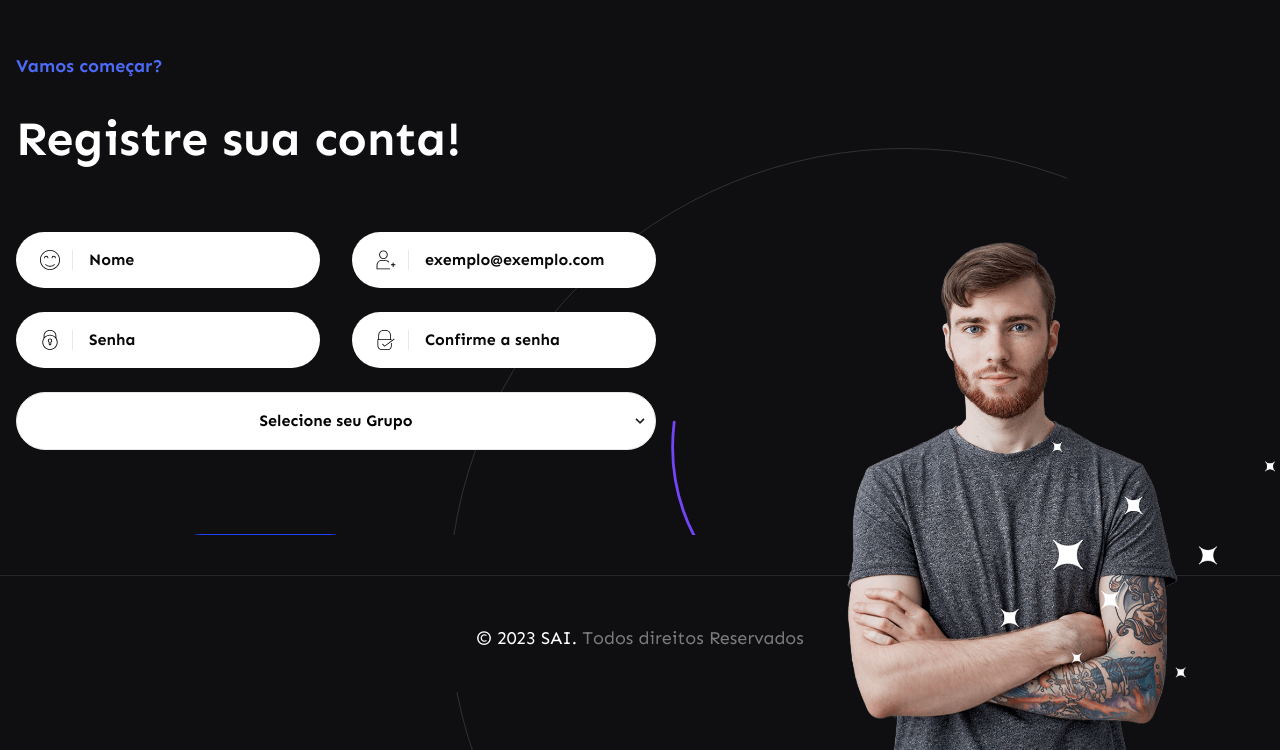
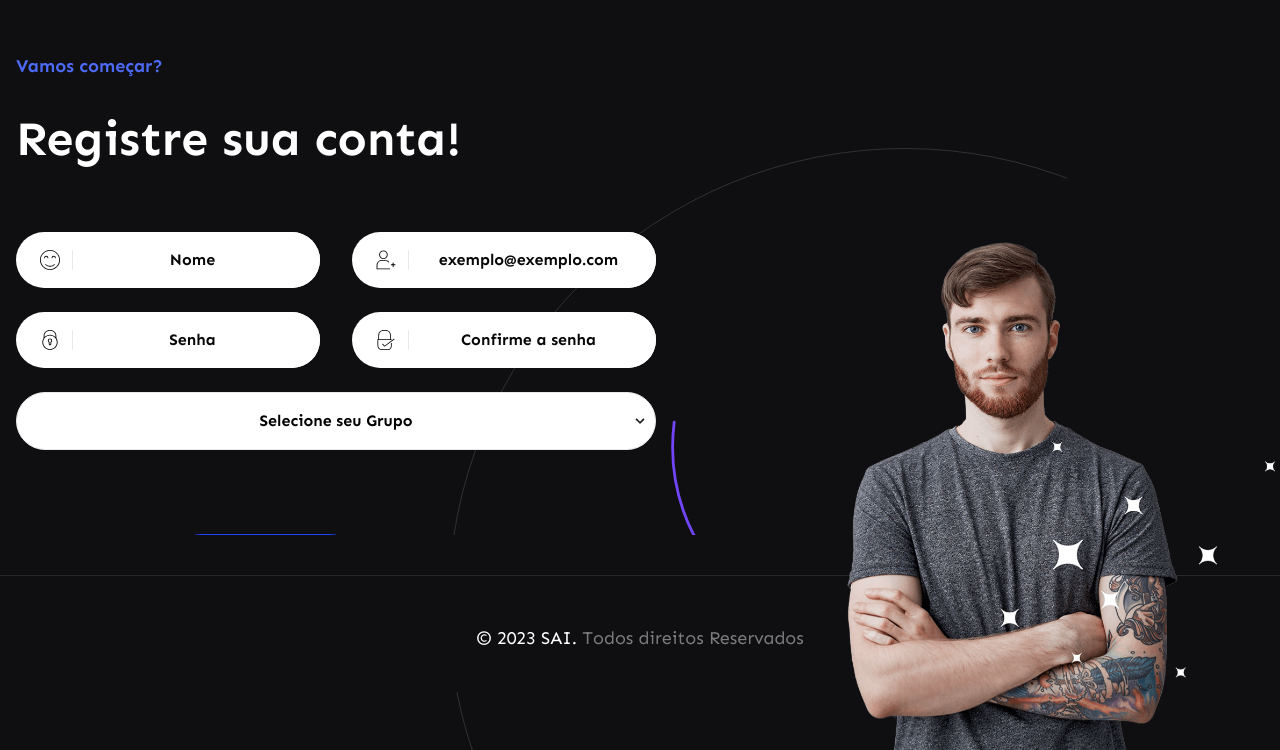
Before and after one commit to SairanSerra/SAI-Front, a React (Vite) app: page /signup in a window 1280 px wide. Shown: the part 108-858 px from the top of the page. Built offline with nearby package versions, Linux system fonts and the light colour scheme.

Commit message:
fix Desenvolvimento

```diff
--- a/src/pages/SignIn/index.tsx
+++ b/src/pages/SignIn/index.tsx
@@ -1,6 +1,7 @@
 import React from 'react';
 import Footer from '../../components/Layout/Footer';
 import { useNavigate } from 'react-router-dom';
+import InputCustom from '../../components/InputCustom';
 
 const Login:React.FC = () => {
     const navigate = useNavigate();
@@ -32,7 +33,7 @@ const Login:React.FC = () => {
                                                     <rect x="15" y="15" width="5" height="1" rx="0.5" fill="black"></rect><rect x="17" y="18" width="5" height="1" rx="0.5" transform="rotate(-90 17 18)" fill="black"></rect>
                                                 </svg>
                                             </span>
-                                            <input className="w-full pl-4 pr-6 py-4 font-bold placeholder-gray-900 rounded-r-full focus:outline-none" type="email" placeholder="exemplo@exemplo.com" />
+                                            <InputCustom type="email" placeholder="exemplo@exemplo.com" />
                                         </div>
                                         <div className="flex items-center pl-6 mb-3 bg-white rounded-full">
                                             <span className="inline-block pr-3 py-2 border-r border-gray-50">
@@ -41,7 +42,7 @@ const Login:React.FC = () => {
                                                     <path d="M8.49957 8.93567C7.26775 8.93567 6.26562 9.93779 6.26562 11.1696C6.26562 11.8679 6.60247 12.5283 7.1592 12.9474V14.7439C7.1592 15.4829 7.76062 16.0843 8.49957 16.0843C9.2381 16.0843 9.83994 15.4829 9.83994 14.7439V12.9474C10.3966 12.5278 10.7335 11.8679 10.7335 11.1696C10.7335 9.93779 9.7309 8.93567 8.49957 8.93567ZM9.16793 12.3228C9.03032 12.4023 8.94636 12.5502 8.94636 12.7088V14.7439C8.94636 14.9906 8.74572 15.1907 8.49957 15.1907C8.25342 15.1907 8.05278 14.9906 8.05278 14.7439V12.7088C8.05278 12.5502 7.96833 12.4032 7.83072 12.3228C7.41026 12.078 7.1592 11.6468 7.1592 11.1696C7.1592 10.4307 7.76062 9.82925 8.49957 9.82925C9.2381 9.82925 9.83994 10.4307 9.83994 11.1696C9.83994 11.6468 9.58881 12.078 9.16793 12.3228Z" fill="black"></path>
                                                 </svg>
                                             </span>
-                                            <input className="w-full pl-4 pr-6 py-4 font-bold placeholder-gray-900 rounded-r-full focus:outline-none" type="password" placeholder="Senha" />
+                                            <InputCustom type="password" placeholder="Senha" />
                                         </div>
                                         <div className="flex items-center pl-6 mb-6 bg-white rounded-full">
                                         </div>
--- a/src/pages/SignUp/index.tsx
+++ b/src/pages/SignUp/index.tsx
@@ -5,6 +5,7 @@ import ImageCircle from '../../assets/circle.svg';
 import ImagePurpleLine from '../../assets/purple-line.svg';
 import DropdownCustom from '../../components/Dropdown';
 import { ItemsDropdownSignUP } from './utils/itemsDropdown';
+import InputCustom from '../../components/InputCustom';
 
 const SignUP:React.FC = () => {
     return(
@@ -31,7 +32,7 @@ const SignUP:React.FC = () => {
                                             <path d="M10.4997 17.4966C8.70684 17.4966 6.91397 16.8141 5.54984 15.45C5.37922 15.2793 5.37922 15.002 5.54984 14.8313C5.72047 14.6607 5.99784 14.6607 6.16847 14.8313C8.55722 17.2192 12.4422 17.2192 14.831 14.8313C15.0016 14.6607 15.279 14.6607 15.4496 14.8313C15.6202 15.002 15.6202 15.2793 15.4496 15.45C14.0855 16.8141 12.2926 17.4966 10.4997 17.4966Z" fill="black"></path>
                                         </svg>
                                     </span>
-                                    <input className="w-full pr-6 pl-4 py-4 font-bold bg-transparent placeholder-gray-900 rounded-r-full" type="text" placeholder="Nome" />
+                                    <InputCustom type="text" placeholder="Nome" />
                                 </div>
                             </div>
                             <div className="w-full md:w-1/2 px-4">
@@ -43,7 +44,7 @@ const SignUP:React.FC = () => {
                                             <rect x="15" y="15" width="5" height="1" rx="0.5" fill="black"></rect><rect x="17" y="18" width="5" height="1" rx="0.5" transform="rotate(-90 17 18)" fill="black"></rect>
                                         </svg>
                                     </span>
-                                    <input className="w-full pr-6 pl-4 py-4 bg-transparent font-bold placeholder-gray-900 rounded-r-full focus:outline-none" type="email" placeholder="exemplo@exemplo.com" />
+                                    <InputCustom type="email" placeholder="exemplo@exemplo.com" />
                                 </div>
                             </div>
                         </div>
@@ -56,7 +57,7 @@ const SignUP:React.FC = () => {
                                             <path d="M8.49957 8.93555C7.26775 8.93555 6.26562 9.93767 6.26562 11.1695C6.26562 11.8678 6.60247 12.5282 7.1592 12.9473V14.7438C7.1592 15.4828 7.76062 16.0842 8.49957 16.0842C9.2381 16.0842 9.83994 15.4828 9.83994 14.7438V12.9473C10.3966 12.5277 10.7335 11.8678 10.7335 11.1695C10.7335 9.93767 9.7309 8.93555 8.49957 8.93555ZM9.16793 12.3227C9.03032 12.4022 8.94636 12.5501 8.94636 12.7087V14.7438C8.94636 14.9904 8.74572 15.1906 8.49957 15.1906C8.25342 15.1906 8.05278 14.9904 8.05278 14.7438V12.7087C8.05278 12.5501 7.96833 12.4031 7.83072 12.3227C7.41026 12.0778 7.1592 11.6467 7.1592 11.1695C7.1592 10.4305 7.76062 9.82913 8.49957 9.82913C9.2381 9.82913 9.83994 10.4305 9.83994 11.1695C9.83994 11.6467 9.58881 12.0778 9.16793 12.3227Z" fill="black"></path>
                                         </svg>
                                     </span>
-                                    <input className="w-full pr-6 pl-4 py-4 font-bold bg-transparent placeholder-gray-900 rounded-r-full focus:outline-none" type="password" placeholder="Senha" />
+                                    <InputCustom type="password" placeholder="Senha" />
                                 </div>
                             </div>
                             <div className="w-full md:w-1/2 px-4">
@@ -67,7 +68,7 @@ const SignUP:React.FC = () => {
                                             <path d="M17.8815 9.37104C17.7482 9.17371 17.4878 9.12821 17.3003 9.26695L7.58655 16.4918L5.75235 14.5655C5.58942 14.3944 5.32608 14.3944 5.16322 14.5655C5.00028 14.7365 5.00028 15.013 5.16322 15.1841L7.24655 17.3716C7.32695 17.456 7.43362 17.4998 7.54115 17.4998C7.62488 17.4998 7.70868 17.4731 7.78282 17.4193L17.7828 9.98179C17.9703 9.84137 18.0141 9.56837 17.8815 9.37104Z" fill="black"></path>
                                         </svg>
                                     </span>
-                                    <input className="w-full pr-6 pl-4 py-4 bg-transparent font-bold placeholder-gray-900 rounded-r-full focus:outline-none" type="password" placeholder="Confirme a senha" />
+                                    <InputCustom type="password" placeholder="Confirme a senha" />
                                 </div>
                             </div>
                             <div className=" w-full px-4 my-3">
```
